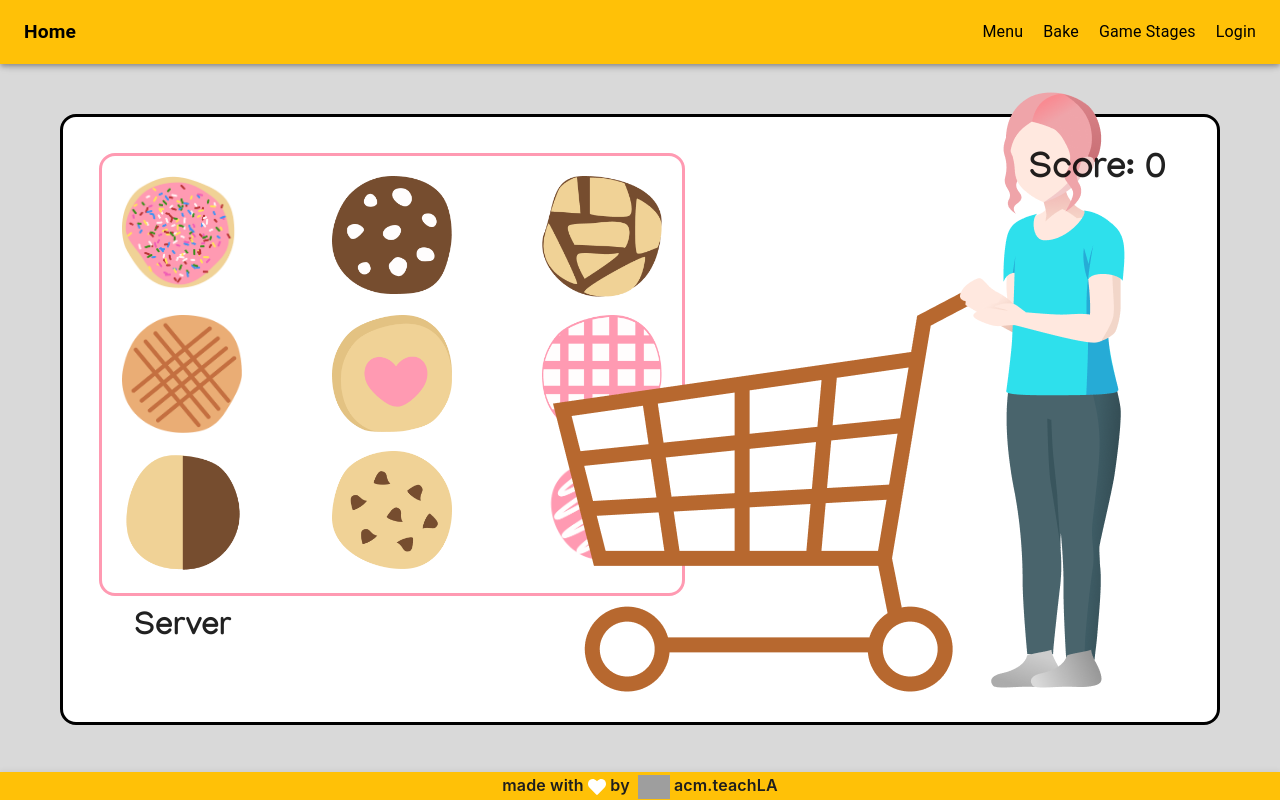
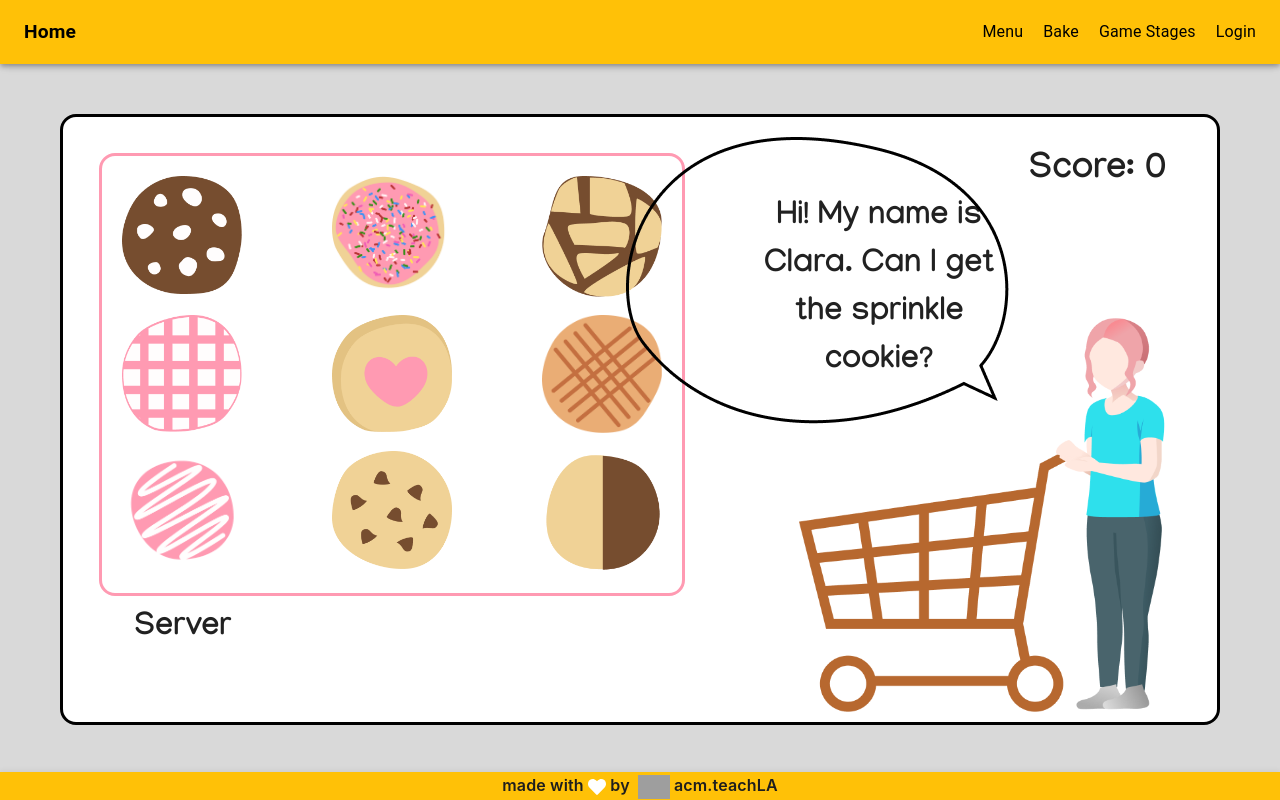
Before and after one commit to uclaacm/cookie-jar, a React (Vite) app: page /game-stage2 in a window 1280 px wide. Both pictures are taken after a click on the button "Start". Built offline with nearby package versions, Linux system fonts and the light colour scheme; grey boxes are pictures that could not be loaded.

Commit message:
Added playable functionality to the game. Now you can drag and drop cookies into the cart to earn points!

```diff
--- a/package.json
+++ b/package.json
@@ -22,6 +22,8 @@
     "mongodb": "^6.13.0",
     "mongoose": "^8.10.1",
     "react": "^18.2.0",
+    "react-dnd": "^16.0.1",
+    "react-dnd-html5-backend": "^16.0.1",
     "react-dom": "^18.2.0",
     "react-router-dom": "^6.23.0"
   },
--- a/src/components/stages/Game_Stage2.tsx
+++ b/src/components/stages/Game_Stage2.tsx
@@ -1,5 +1,8 @@
 import React from "react";
-import { useState } from "react";
+import { DndProvider } from "react-dnd";
+import { HTML5Backend } from "react-dnd-html5-backend";
+import { useDrag, useDrop } from "react-dnd";
+import { useState, useEffect, useRef } from "react";
 import "../../styles/Game_Stage2.scss";
 import ShoppingCart from "/assets/ShoppingCart.png";
 import Clara from "/assets/Clara.png";
@@ -14,6 +17,67 @@ import Cookie7 from "/assets/c7.png";
 import Cookie8 from "/assets/c8.png";
 import Cookie9 from "/assets/c9.png";
 
+interface ShoppingCartProps {
+  onDrop: (cookieLabel: string) => void;
+}
+
+interface CookieProps {
+  id: number;
+  img: string;
+  label: string;
+}
+
+const COOKIE_TYPE = "COOKIE";
+function Cookie({ id, img, label }: CookieProps) {
+  const [{ isDragging }, dragRef] = useDrag(() => ({
+    type: COOKIE_TYPE,
+    item: { id },
+    collect: (monitor) => ({
+      isDragging: !!monitor.isDragging(),
+    }),
+  }));
+
+  return (
+    <div
+      ref={dragRef}
+      className="cookie-wrapper"
+      style={{
+        opacity: isDragging ? 0.4 : 1,
+      }}
+    >
+      <img src={img} alt={label} className="cookie-image" />
+      {label != "" && <span className="cookie-label">{label}</span>}
+    </div>
+  );
+}
+
+function ShoppingCartDropZone({ onDrop }: ShoppingCartProps) {
+  const [{ isOver }, dropRef] = useDrop(() => ({
+    accept: COOKIE_TYPE,
+    drop: (item) => {
+      onDrop(item.id);
+    },
+    collect: (monitor) => ({
+      isOver: !!monitor.isOver(),
+    }),
+  }));
+
+  return (
+    <img
+      ref={dropRef}
+      src={ShoppingCart}
+      alt="Shopping cart"
+      style={{
+        height: "46%",
+        left: "40px",
+        transition: "0.2s",
+        transform: isOver ? "scale(1.05)" : "scale(1)",
+        filter: isOver ? "drop-shadow(0 0 8px #00aaff)" : "none",
+      }}
+    />
+  );
+}
+
 const GameStage2: React.FC = () => {
   interface Cookie {
     id: number;
@@ -21,75 +85,157 @@ const GameStage2: React.FC = () => {
     img: string;
   }
 
-  const [inGameMode, setGameMode] = useState(false);
-  const [score, setScore] = useState(0);
+  interface Customer {
+    id: number;
+    name: string;
+    img: string;
+    cookies: [number]; // acceptable cookies (ID) for this customer
+    text: string;
+  }
 
-  const cookies: Cookie[] = [
+  const initialCookies: Cookie[] = [
     {
       id: Date.now(),
-      label: "Name1",
+      label: "",
       img: Cookie1,
     },
     {
       id: Date.now() + 1,
-      label: "Name2",
+      label: "",
       img: Cookie2,
     },
     {
       id: Date.now() + 2,
-      label: "Name3",
+      label: "",
       img: Cookie3,
     },
     {
       id: Date.now() + 3,
-      label: "Name4",
+      label: "",
       img: Cookie4,
     },
     {
       id: Date.now() + 4,
-      label: "Name5",
+      label: "",
       img: Cookie5,
     },
     {
       id: Date.now() + 5,
-      label: "Name6",
+      label: "",
       img: Cookie6,
     },
     {
       id: Date.now() + 6,
-      label: "Name7",
+      label: "",
       img: Cookie7,
     },
     {
       id: Date.now() + 7,
-      label: "Name8",
+      label: "",
       img: Cookie8,
     },
     {
       id: Date.now() + 8,
-      label: "Name9",
+      label: "",
       img: Cookie9,
     },
   ];
 
+  const [inGameMode, setGameMode] = useState(false);
+  const [finishedGame, setFinishedGame] = useState(false);
+  const [cookies, setCookies] = useState(initialCookies);
+  const [score, setScore] = useState(0);
+  const scoreThisRound = useRef(20); // 20 points if got it on first try, 15 if on second, otherwise 10
+  const currentCustomer = useRef(0); // index of customers array
+
+  useEffect(() => {
+    scoreThisRound.current = 20;
+  }, [currentCustomer.current]);
+
+  const customers: Customer[] = [
+    {
+      id: Date.now(),
+      name: "Clara",
+      img: Clara,
+      cookies: [cookies[1].id],
+      text: "Hi! My name is Clara. Can I get the sprinkle cookie?",
+    },
+    {
+      id: Date.now() + 1,
+      name: "Alex",
+      img: Clara,
+      cookies: [cookies[7].id],
+      text: "Hi! My name is Alex. Can I get the chocolate chip cookie?",
+    },
+    {
+      id: Date.now() + 2,
+      name: "Matt",
+      img: Clara,
+      cookies: [cookies[5].id],
+      text: "Hi! My name is Matt. Can I get the peanut butter cookie?",
+    },
+  ];
+
   function startGame() {
-    console.log("here");
     setGameMode(true);
   }
 
+  function restartStage() {
+    setGameMode(false);
+    setFinishedGame(false);
+    setCookies(initialCookies);
+    setScore(0);
+    scoreThisRound.current = 20;
+    currentCustomer.current = 0;
+  }
+
+  function nextCustomer() {
+    if (currentCustomer.current === customers.length - 1) {
+      setFinishedGame(true);
+      return;
+    }
+    currentCustomer.current = currentCustomer.current + 1;
+  }
+
+  function onCookieDrop(cookieId: number) {
+    if (customers[currentCustomer.current].cookies.includes(cookieId)) {
+      const cookie = cookies.find((c) => c.id === cookieId);
+
+      if (!cookie) {
+        console.warn("Cookie not found");
+        return;
+      }
+      setCookies((prev) =>
+        prev.map((c) =>
+          c.id === cookieId
+            ? { ...c, label: customers[currentCustomer.current].name }
+            : c
+        )
+      );
+
+      setScore((prev) => prev + scoreThisRound.current);
+      nextCustomer();
+    } else {
+      const newScore =
+        scoreThisRound.current === 10 ? 10 : scoreThisRound.current - 5;
+      scoreThisRound.current = newScore;
+    }
+  }
+
   return (
+    <DndProvider backend={HTML5Backend}>
       <div className="game-stage2-container">
         {!inGameMode ? (
           <div>
             <h1>Stage 3</h1>
             <p style={{ paddingTop: "20px" }}>
               Lorem ipsum dolor sit amet, consectetur adipiscing elit, sed do
-            eiusmod tempor incididunt ut labore et dolore magna aliqua. Ut enim
-            ad minim veniam, quis nostrud exercitation ullamco laboris nisi ut
-            aliquip ex ea commodo consequat. Duis aute irure dolor in
-            reprehenderit in voluptate velit esse cillum dolore eu fugiat nulla
-            pariatur. Excepteur sint occaecat cupidatat non proident, sunt in
-            culpa qui officia deserunt mollit anim id est laborum.
+              eiusmod tempor incididunt ut labore et dolore magna aliqua. Ut
+              enim ad minim veniam, quis nostrud exercitation ullamco laboris
+              nisi ut aliquip ex ea commodo consequat. Duis aute irure dolor in
+              reprehenderit in voluptate velit esse cillum dolore eu fugiat
+              nulla pariatur. Excepteur sint occaecat cupidatat non proident,
+              sunt in culpa qui officia deserunt mollit anim id est laborum.
             </p>
             <button className="start-button" onClick={() => startGame()}>
               Start
@@ -111,22 +257,19 @@ const GameStage2: React.FC = () => {
           >
             <div className="game-mode-background"></div>
             <div className="game-mode-container">
+              {!finishedGame ? (
+                <div>
                   <div className="cookie-container">
-              <img src={Cookie2} alt="sprinkle cookie"></img>
-              <img src={Cookie1} alt="white chocolate chip cookie"></img>
-
-              <img src={Cookie3} alt="cookie"></img>
-              <img src={Cookie6} alt="peanut butter cookie"></img>
-
-              <img src={Cookie5} alt="cookie with heart"></img>
-              <img
-                src={Cookie4}
-                alt="cookie with lattice design frosting"
-              ></img>
-              <img src={Cookie9} alt="half chocolate cookie"></img>
-              <img src={Cookie8} alt="chocolate chip cookie"></img>
-              <img src={Cookie7} alt="pink frosted cookie"></img>
+                    {cookies.map((cookie) => (
+                      <Cookie
+                        key={cookie.id}
+                        id={cookie.id}
+                        img={cookie.img}
+                        label={cookie.label}
+                      />
+                    ))}
                   </div>
+                  {/* Old order of cookies: 2, 1, 3, 6, 5, 4, 9, 8, 7} */}
                   <p
                     style={{
                       marginLeft: "35px",
@@ -136,19 +279,42 @@ const GameStage2: React.FC = () => {
                   >
                     Server
                   </p>
-            <div className="customer-container">
-              <img src={ShoppingCart} alt="Shopping cart" />
+                  <div className="customer-container-game">
+                    <div className="chat-bubble-container">
+                      <img src={ChatBubble} alt="Chat bubble" />
+                      <p className="chat-bubble-text">
+                        {customers[currentCustomer.current].text}
+                      </p>
+                    </div>
+                    <ShoppingCartDropZone
+                      onDrop={(cookieLabel: string) =>
+                        onCookieDrop(cookieLabel)
+                      }
+                    />
                     <img
-                src={Clara}
+                      src={customers[currentCustomer.current].img}
                       alt="Person holding shopping cart"
-                style={{ position: "relative", left: "-12px" }}
+                      style={{
+                        position: "relative",
+                        left: "20px",
+                        height: "70%",
+                      }}
                     />
                   </div>
                   <p className="player-score">Score: {score}</p>
                 </div>
+              ) : (
+                <div className="stage-complete-container">
+                  <h1>Completed Stage 3!</h1>
+                  <p>Final score: {score}</p>
+                  <button onClick={() => restartStage()}>Retry</button>
                 </div>
               )}
             </div>
+          </div>
+        )}
+      </div>
+    </DndProvider>
   );
 };
 
--- a/src/styles/Game_Stage2.scss
+++ b/src/styles/Game_Stage2.scss
@@ -66,12 +66,6 @@
 
     img {
       width: 120px;
-      transition: transform 0.5s ease;
-    }
-
-    img:hover {
-      cursor: pointer;
-      transform: translateY(-8px);
     }
   }
 
@@ -80,6 +74,60 @@
     position: absolute;
     top: 28px;
     right: 50px;
+  }
+
+  .customer-container-game {
+    position: absolute;
+    bottom: 10px;
+    right: 5%;
+    width: fit-content;
+    text-align: right;
+    height: 95%;
+    img {
+      position: relative;
+    }
+
+    .chat-bubble-container {
+      height: 30%;
+
+      img {
+        position: relative;
+        left: -150px;
+      }
+
+      .chat-bubble-text {
+        font-size: 32px;
+        position: absolute;
+        top: 10%;
+        width: 60%;
+        text-align: center;
+      }
+    }
+  }
+
+  .stage-complete-container {
+    height: 100%;
+    display: flex;
+    flex-direction: column;
+    align-items: center;
+    justify-content: center;
+
+    p {
+      font-size: 36px;
+    }
+
+    button {
+      padding: 10px 50px;
+      background-color: #f3c760;
+      padding-top: 15px;
+      margin-top: 40px;
+      transition: transform 0.5s ease;
+    }
+
+    button:hover {
+      cursor: pointer;
+      transform: translateY(-8px);
+    }
   }
 }
 
@@ -90,3 +138,32 @@ button {
   border: none;
   border-radius: 10px;
 }
+
+.cookie-wrapper {
+  position: relative;
+  display: inline-block;
+  cursor: grab;
+  transition: transform 0.5s ease;
+}
+
+.cookie-wrapper:hover {
+  transform: translateY(-8px);
+}
+
+.cookie-image {
+  display: block;
+  width: 100%; /* or fixed px if you prefer */
+}
+
+.cookie-label {
+  position: absolute;
+  top: 50%;
+  left: 50%;
+  transform: translate(-50%, -50%);
+
+  color: white;
+  font-weight: bold;
+  font-size: 20px;
+  pointer-events: none; /* so dragging still works */
+  text-shadow: 0 2px 6px rgba(0, 0, 0, 0.8);
+}
```
Also changed, not shown: 1 other file (tests, documents, lock files or other folders). Lines whose indentation alone changed are shown as unchanged.
